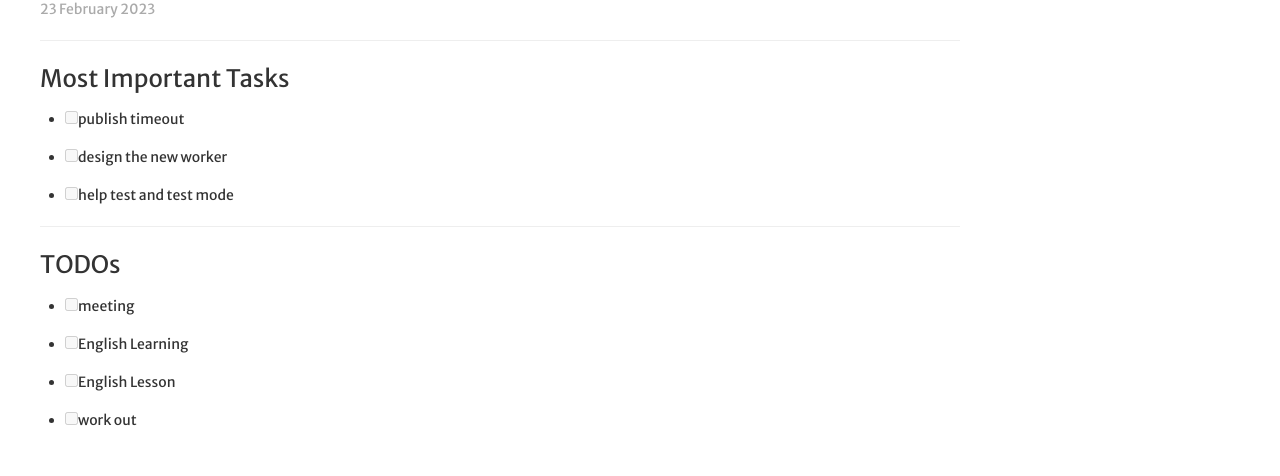
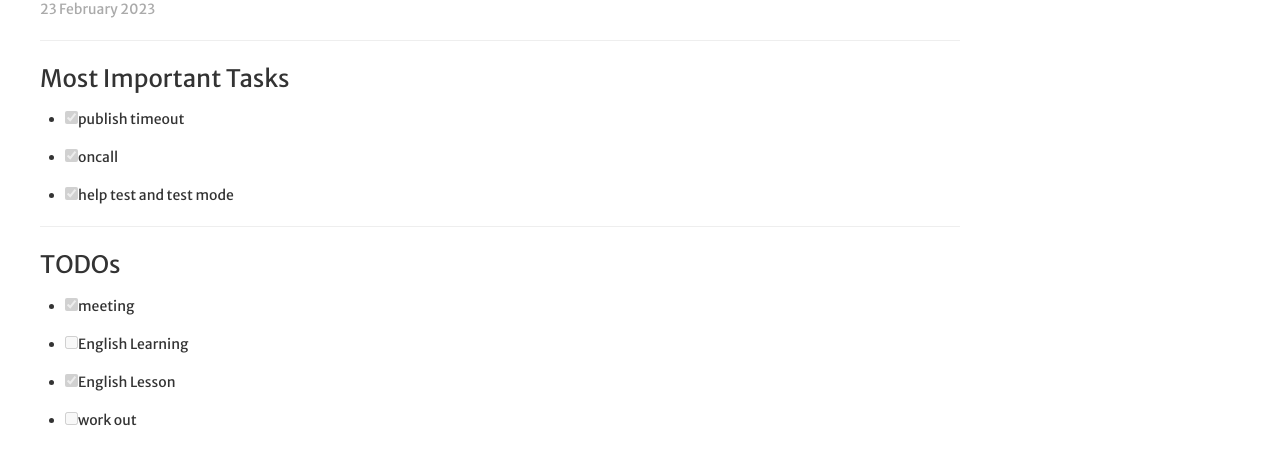
Before and after one commit to hi-rustin/hi-rustin.rs, a Jekyll site: the page built from _logs/2023-02-22.md, in a window 1280 px wide. Shown: the part 230-706 px from the top of the page. Built offline with Jekyll 4.4.1, drawn with Linux system fonts in a browser that asks for light colours; nearby versions of some CDN libraries; comment, search, counter and statistics services are not loaded.

Commit message:
2023-02-22: Oops
Signed-off-by: hi-rustin <rustin.liu@gmail.com>

```diff
--- a/_logs/2023-02-22.md
+++ b/_logs/2023-02-22.md
@@ -6,14 +6,14 @@ layout: post
 ---
 ### Most Important Tasks
 
-- [ ] publish timeout
-- [ ] design the new worker
-- [ ] help test and test mode
+- [x] publish timeout
+- [x] oncall
+- [x] help test and test mode
 
 ---
 
 ### TODOs
-- [ ] meeting
+- [x] meeting
 - [ ] English Learning
-- [ ] English Lesson
+- [x] English Lesson
 - [ ] work out
```
